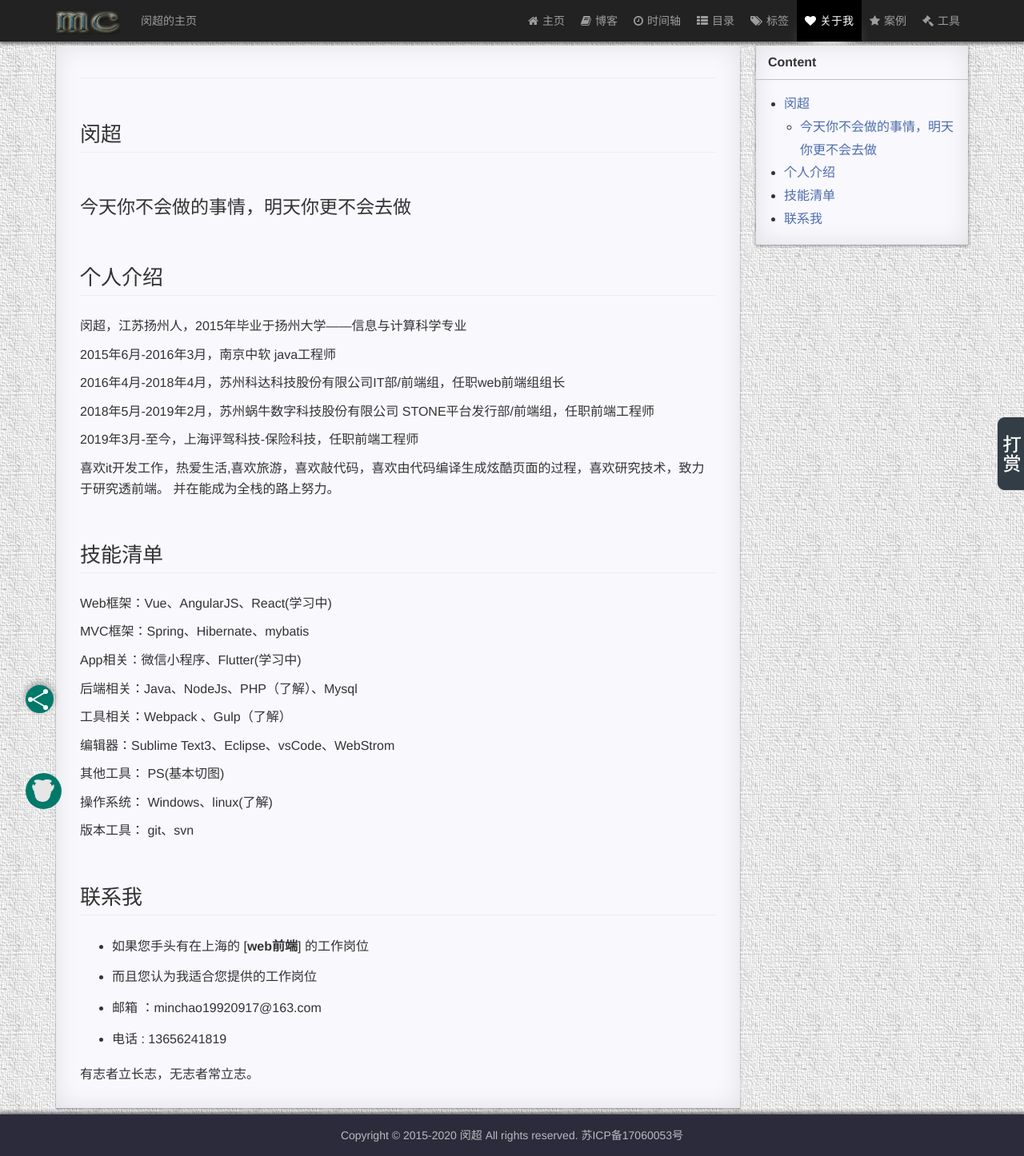
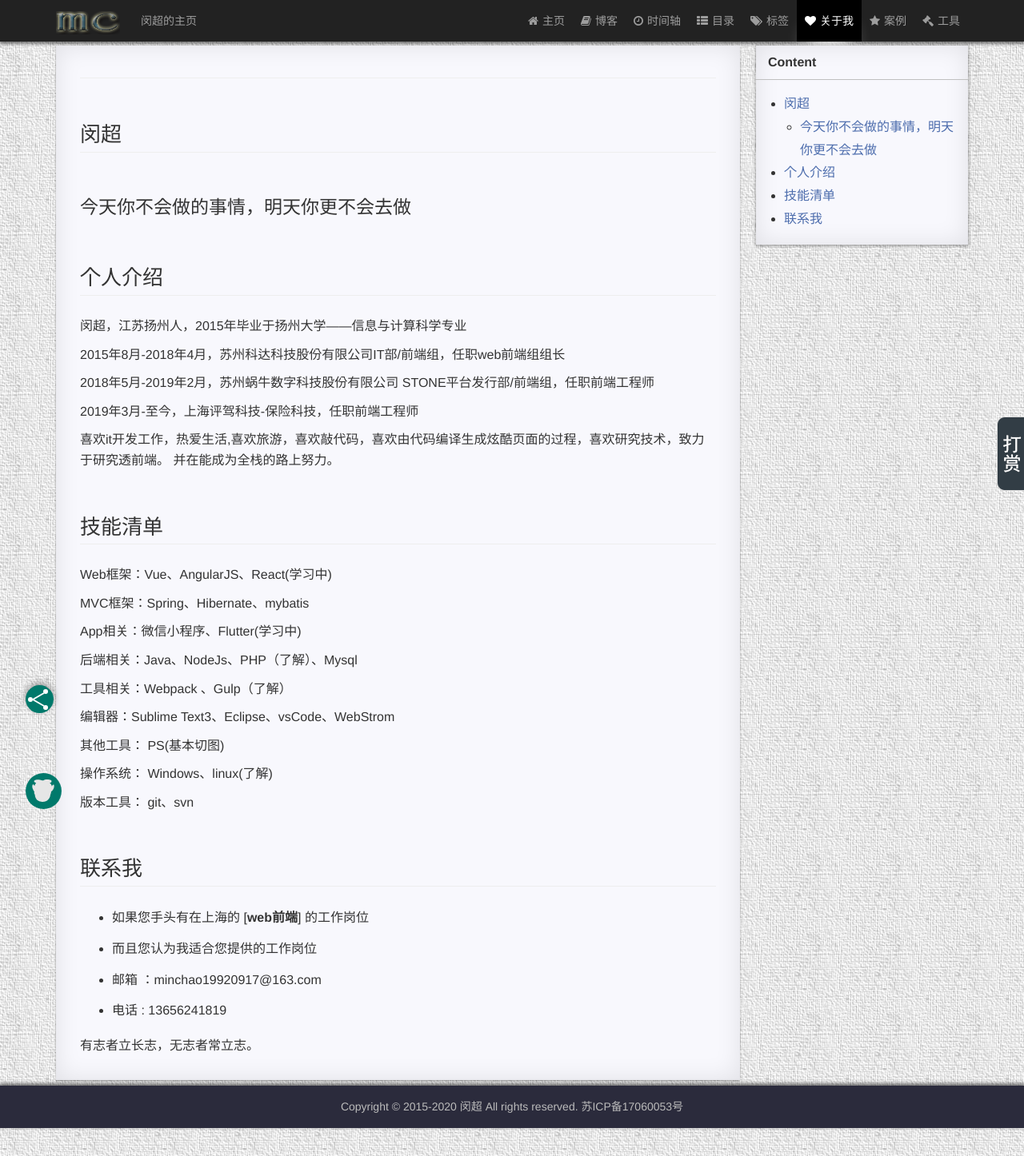
Before and after one commit to minchao920917/minchao920917.github.io, a Jekyll site: the page built from page/4about.md, in a window 1280 px wide. Shown: the whole page at 80% size. Built offline with Jekyll 4.4.1, drawn with Linux system fonts in a browser that asks for light colours; comment, search, counter and statistics services are not loaded; a style sheet for code colours, icons or effects is not loaded.

Commit message:
博客修改

```diff
--- a/page/4about.md
+++ b/page/4about.md
@@ -17,9 +17,7 @@ type: page
 
 闵超，江苏扬州人，2015年毕业于扬州大学——信息与计算科学专业
 
-2015年6月-2016年3月，南京中软 java工程师
-
-2016年4月-2018年4月，苏州科达科技股份有限公司IT部/前端组，任职web前端组组长
+2015年8月-2018年4月，苏州科达科技股份有限公司IT部/前端组，任职web前端组组长
 
 2018年5月-2019年2月，苏州蜗牛数字科技股份有限公司 STONE平台发行部/前端组，任职前端工程师
 
```
